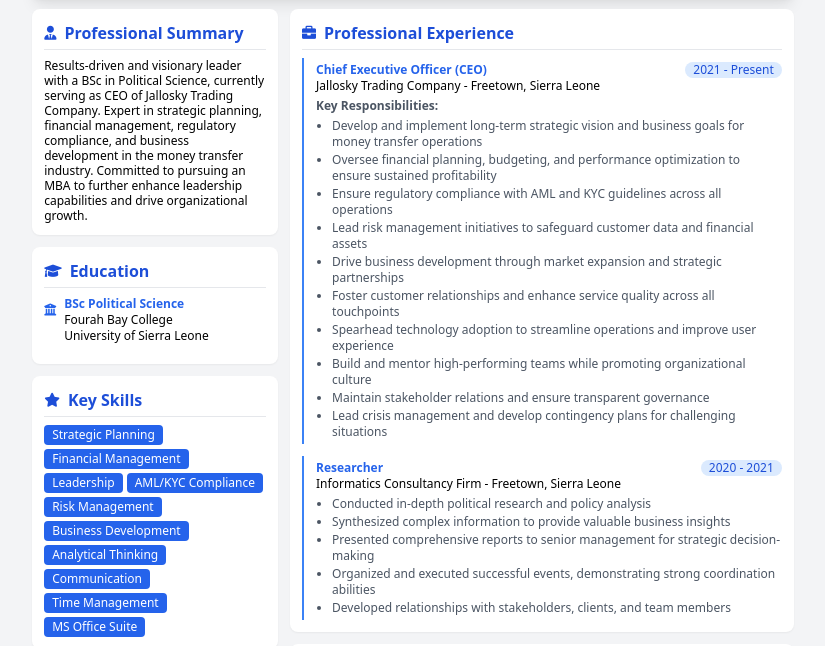
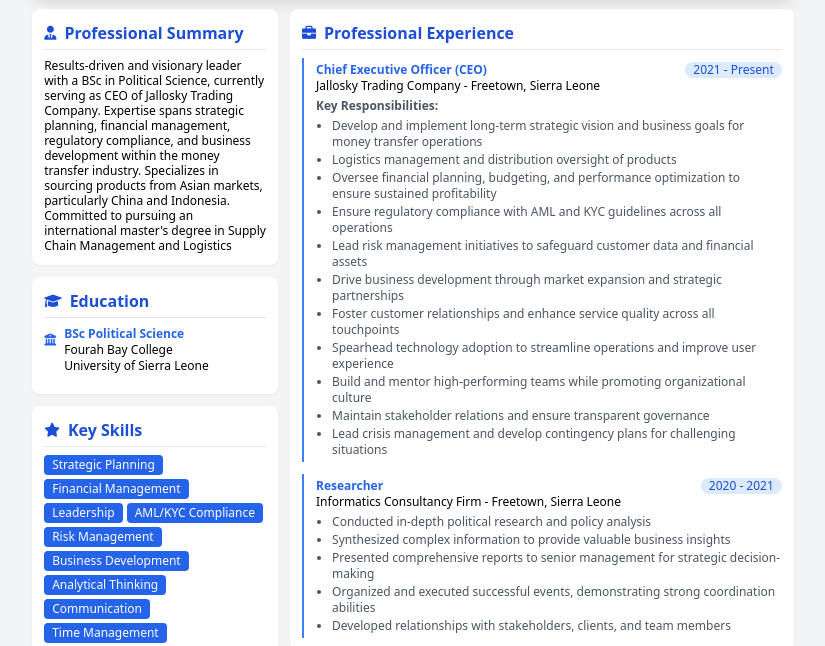
Before and after one commit to mohamedsillahkanu/yasine-cv, a plain HTML site: page index.html in a window 1280 px wide. Shown: the part 111-757 px from the top of the page, without its empty margins (227-1052 px from the left). Drawn offline with nearby package versions, Linux system fonts and the light colour scheme.

Commit message:
Update index.html

```diff
--- a/index.html
+++ b/index.html
@@ -58,8 +58,7 @@
             <i class="fas fa-user-tie mr-2 text-sm"></i> Professional Summary
           </h2>
           <p class="text-xs leading-tight">
-            Results-driven and visionary leader with a BSc in Political Science, currently serving as CEO of Jallosky Trading Company. Expert in strategic planning, financial management, regulatory compliance, and business development in the money transfer industry. Committed to pursuing an MBA to further enhance leadership capabilities and drive organizational growth.
-          </p>
+            Results-driven and visionary leader with a BSc in Political Science, currently serving as CEO of Jallosky Trading Company. Expertise spans strategic planning, financial management, regulatory compliance, and business development within the money transfer industry. Specializes in sourcing products from Asian markets, particularly China and Indonesia. Committed to pursuing an international master's degree in Supply Chain Management and Logistics</p>
         </div>
 
         <!-- Education -->
@@ -153,6 +152,7 @@
                   <p class="font-semibold mb-1">Key Responsibilities:</p>
                   <ul class="list-disc pl-4 space-y-0.5">
                     <li>Develop and implement long-term strategic vision and business goals for money transfer operations</li>
+                    <li>Logistics management and distribution oversight of products</li>
                     <li>Oversee financial planning, budgeting, and performance optimization to ensure sustained profitability</li>
                     <li>Ensure regulatory compliance with AML and KYC guidelines across all operations</li>
                     <li>Lead risk management initiatives to safeguard customer data and financial assets</li>
```
